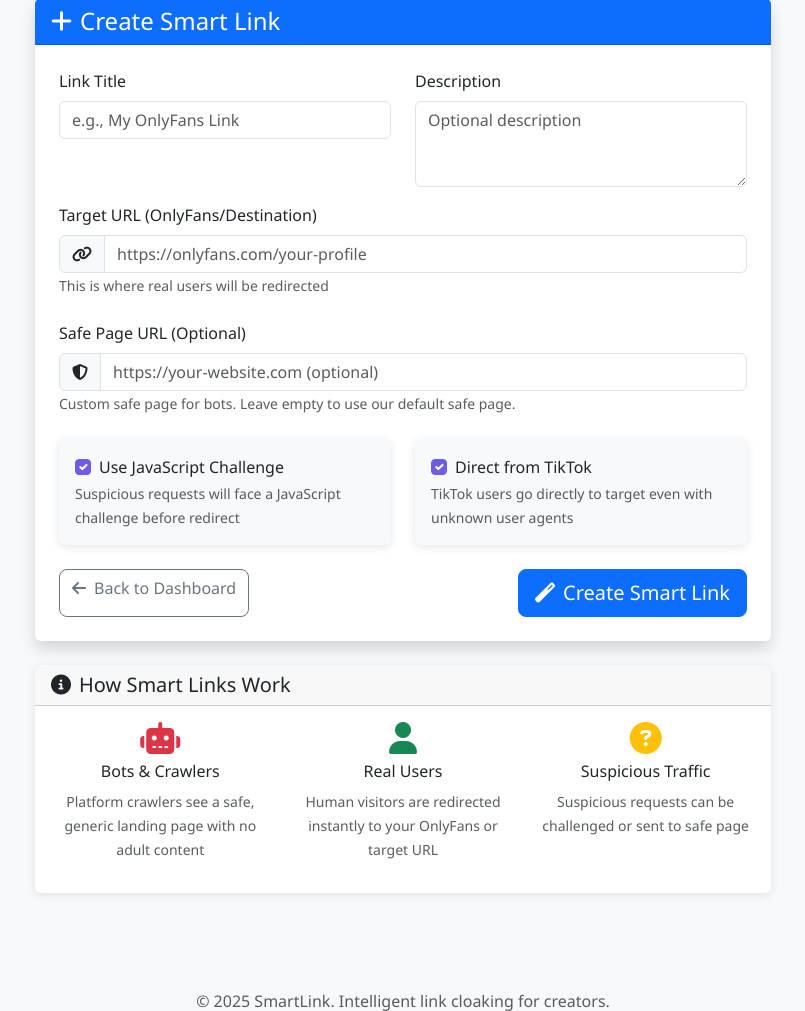
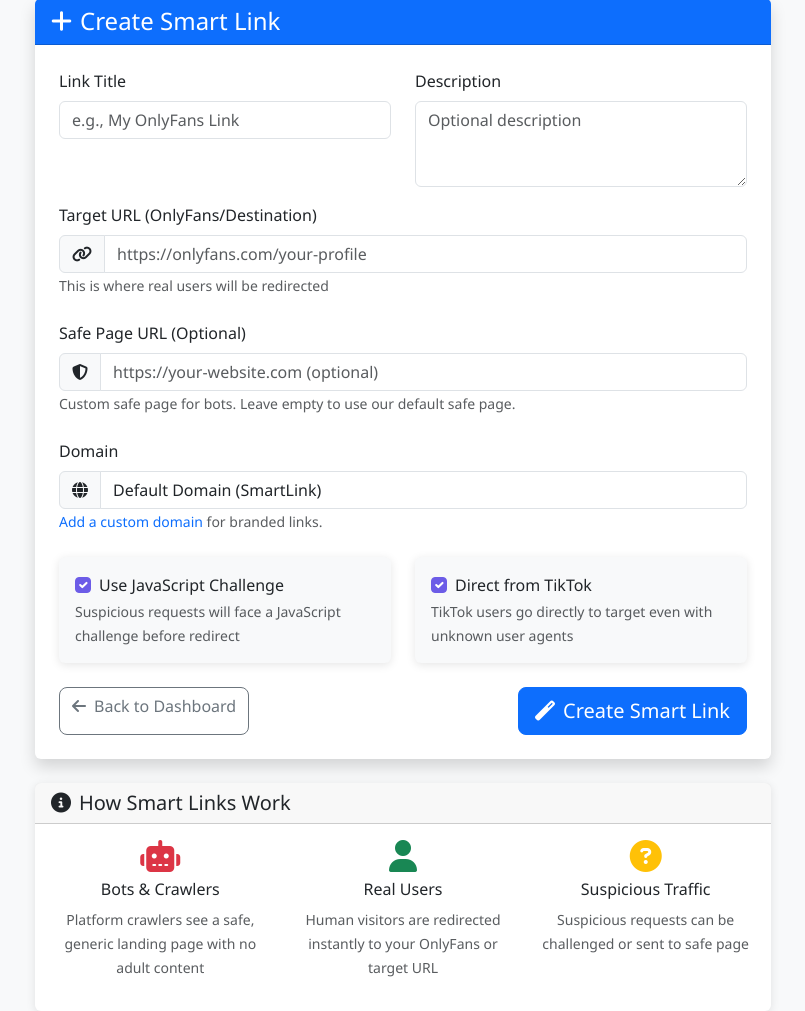
Before and after one commit to LovroPodobnik/SmartLink, a Flask app: page /create in a window 1280 px wide. Shown: the part 87-1098 px from the top of the page, without its empty margins (237-1042 px from the left). Run offline with Flask 3, Linux system fonts and the light colour scheme; the visitor is signed in with stand-in values (Sample User, id 1).

Commit message:
Enable creators to use custom domains when creating new SmartLinks
Allows selecting custom domains in the SmartLink form and updates URL generation.

Replit-Commit-Author: Agent
Replit-Commit-Session-Id: 95d8fd13-d80f-41e5-b694-dc4cfd70e019
Replit-Commit-Screenshot-Url: https://storage.googleapis.com/screenshot-production-us-central1/bae84f4a-1d90-400b-97b1-70fcc3c08377/874dbdd5-fb55-48ac-8765-d5d02eb83d46.jpg

```diff
--- a/forms.py
+++ b/forms.py
@@ -10,7 +10,7 @@ class SmartLinkForm(FlaskForm):
     description = TextAreaField('Description', validators=[Length(max=500)])
     target_url = URLField('Target URL (OnlyFans/Destination)', validators=[DataRequired(), URL()])
     safe_url = URLField('Safe Page URL (Optional)', validators=[URL(require_tld=False)])
-    custom_domain_id = SelectField('Domain', coerce=int, validators=[])
+    custom_domain_id = SelectField('Domain', coerce=lambda x: int(x) if x else None, validators=[])
     use_js_challenge = BooleanField('Use JavaScript Challenge', default=True)
     direct_from_tiktok = BooleanField('Direct from TikTok', default=True)
 
--- a/routes.py
+++ b/routes.py
@@ -143,9 +143,9 @@ def create_link():
         is_active=True
     ).all()
 
-    # Set up domain choices
+    # Set up domain choices - use string values to avoid coercion issues
     domain_choices = [('', 'Default Domain (SmartLink)')] + [
-        (domain.id, domain.domain) for domain in verified_domains
+        (str(domain.id), domain.domain) for domain in verified_domains
     ]
     form.custom_domain_id.choices = domain_choices
 
--- a/templates/create_link.html
+++ b/templates/create_link.html
@@ -57,6 +57,24 @@
                                 <div class="text-danger small">{{ error }}</div>
                             {% endfor %}
                             <small class="form-text text-muted">Custom safe page for bots. Leave empty to use our default safe page.</small>
+                        </div>
+
+                        <div class="mb-4">
+                            {{ form.custom_domain_id.label(class="form-label") }}
+                            <div class="input-group">
+                                <span class="input-group-text"><i class="fas fa-globe"></i></span>
+                                {{ form.custom_domain_id(class="form-control") }}
+                            </div>
+                            {% for error in form.custom_domain_id.errors %}
+                                <div class="text-danger small">{{ error }}</div>
+                            {% endfor %}
+                            <small class="form-text text-muted">
+                                {% if verified_domains %}
+                                    Choose a custom domain for branded links, or use the default SmartLink domain.
+                                {% else %}
+                                    <a href="{{ url_for('add_domain') }}" class="text-decoration-none">Add a custom domain</a> for branded links.
+                                {% endif %}
+                            </small>
                         </div>
 
                         <div class="row mb-4">
```
Also changed, not shown: replit.md (+1 -0 lines), templates/dashboard.html (+12 -2 lines), 1 other file.
